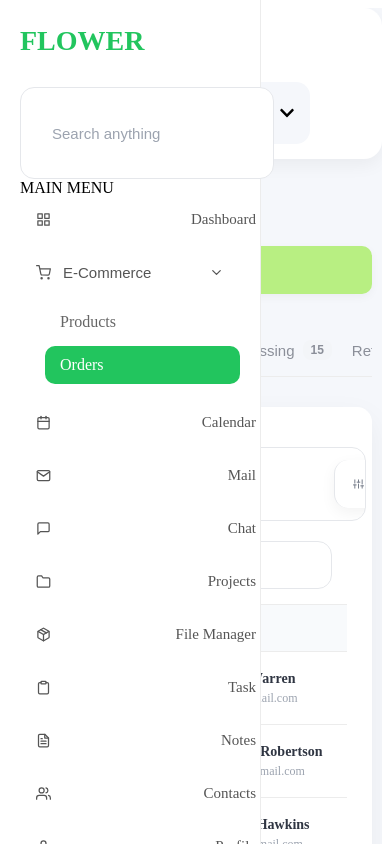
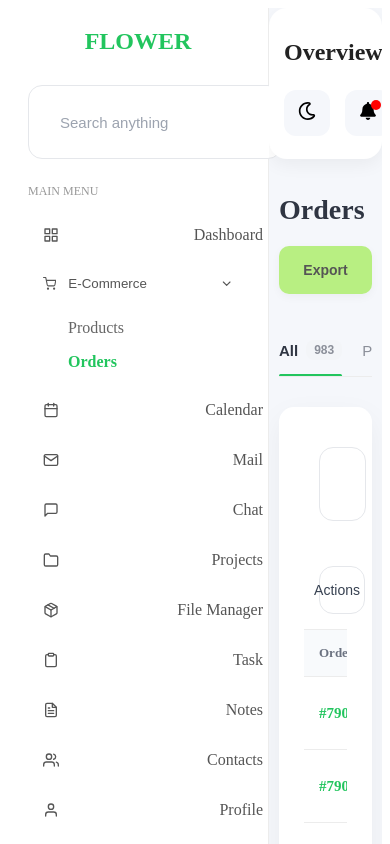
Before and after one commit to Gouthami101198/Dashboard1, a React (Vite) app: page /orders in a window 390 px wide. Shown: the top 844 px of the page. Built offline with nearby package versions, Linux system fonts and the light colour scheme.

Commit message:
Refactor Sidebar styles for improved layout and responsiveness

```diff
--- a/src/components/Sidebar/Sidebar.css
+++ b/src/components/Sidebar/Sidebar.css
@@ -1,48 +1,55 @@
 .sidebar{
-    width:260px;
-    height:100vh;
+    width:270px;
+    min-height:100vh;
     background:#fff;
     border-right:1px solid #ececec;
-    padding:25px 20px;
-    display:flex;
-    flex-direction:column;
-    justify-content:space-between;
-    position:sticky;
-    top:0;
+    padding:20px;
 }
 
 .logo{
+    text-align:center;
     margin-bottom:30px;
 }
 
 .logo h2{
+    color:#22C55E;
     margin:0;
-    color:#22C55E;
-    font-size:28px;
-    font-weight:700;
 }
 
-nav{
-    display:flex;
-    flex-direction:column;
-    gap:8px;
+.search-box{
+    margin-bottom:25px;
 }
 
-.menu-item,
-.dropdown-btn{
+.search-box input{
+    width:100%;
+    padding:12px;
+    border:1px solid #ddd;
+    border-radius:10px;
+    outline:none;
+}
+
+.menu-title{
+    display:block;
+    color:#999;
+    font-size:12px;
+    margin-bottom:15px;
+    text-transform:uppercase;
+}
+
+.menu-item{
     display:flex;
     justify-content:space-between;
     align-items:center;
-    width:100%;
-    padding:14px 16px;
-    border-radius:12px;
     text-decoration:none;
     color:#555;
+    padding:12px 15px;
+    border-radius:10px;
+    margin-bottom:8px;
+    transition:.3s;
+    background:none;
     border:none;
-    background:transparent;
+    width:100%;
     cursor:pointer;
-    transition:.3s;
-    font-size:15px;
 }
 
 .menu-left{
@@ -52,78 +59,30 @@ nav{
 }
 
 .menu-item:hover,
-.dropdown-btn:hover{
-    background:#22C55E;
-    color:#fff;
-}
-
 .menu-item.active{
     background:#22C55E;
     color:#fff;
 }
 
 .submenu{
-    margin-left:25px;
-    margin-bottom:8px;
-    display:flex;
-    flex-direction:column;
-    gap:5px;
+    margin-left:40px;
+    margin-bottom:10px;
 }
 
 .submenu-item{
-    display:flex;
-    align-items:center;
-    gap:10px;
-    padding:10px 15px;
-    border-radius:10px;
+    display:block;
     text-decoration:none;
     color:#666;
-    transition:.3s;
-}
-
-.submenu-item:hover{
-    background:#F3F4F6;
+    padding:8px 0;
 }
 
 .submenu-item.active{
-    background:#22C55E;
-    color:#fff;
-}
-
-.logout-btn{
-    display:flex;
-    align-items:center;
-    justify-content:center;
-    gap:10px;
-    padding:14px;
-    border:none;
-    border-radius:12px;
-    background:#EF4444;
-    color:#fff;
-    cursor:pointer;
-    font-size:15px;
-    transition:.3s;
-}
-
-.logout-btn:hover{
-    background:#DC2626;
-}
-
-@media(max-width:992px){
-
-.sidebar{
-    width:220px;
-}
-
+    color:#22C55E;
+    font-weight:600;
 }
 
 @media(max-width:768px){
-
-.sidebar{
-    position:fixed;
-    left:0;
-    top:0;
-    z-index:1000;
+    .sidebar{
+        width:220px;
+    }
 }
-
-}
```
